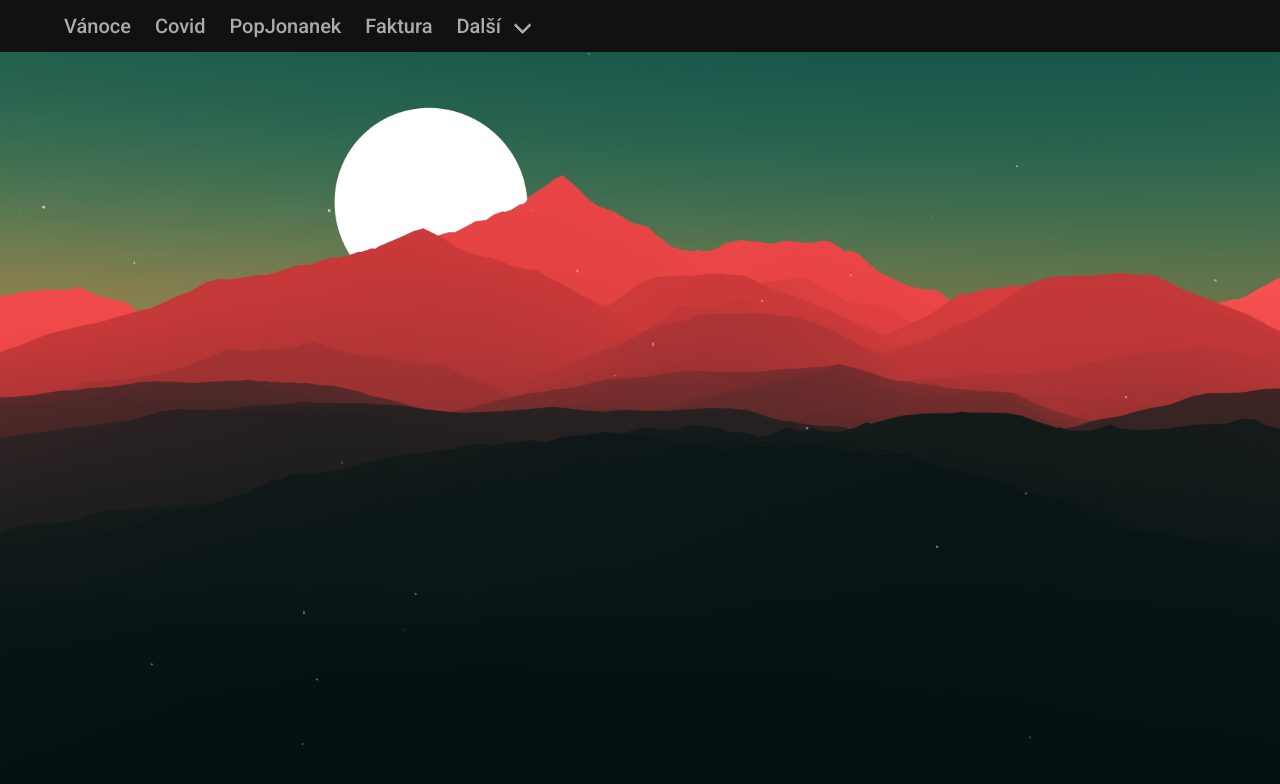
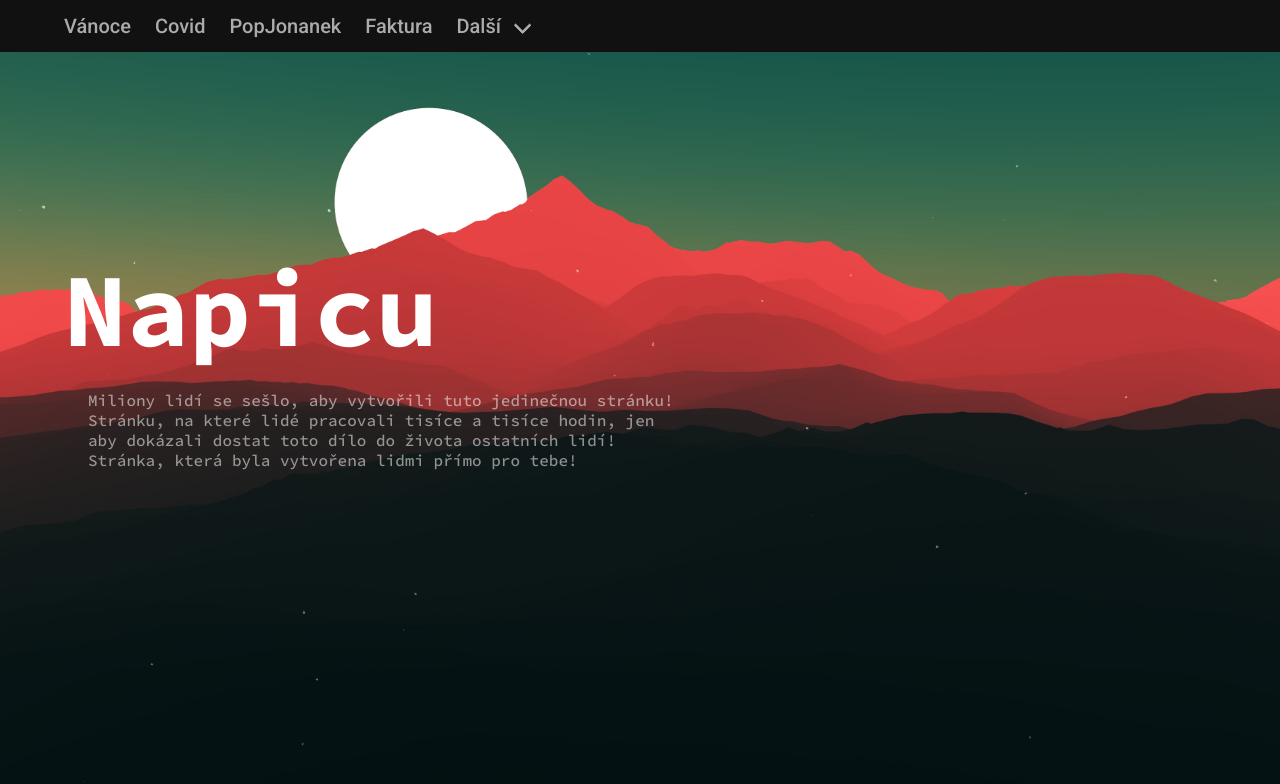
Before and after one commit to Numax-cz/NapicuWeb, an Angular app: page / in a window 1280 px wide. Shown: the top 784 px of the page. Built offline with nearby package versions, Linux system fonts and the light colour scheme.

Commit message:
Upraven hlavní title stránky

```diff
--- a/src/app/index/index.component.html
+++ b/src/app/index/index.component.html
@@ -1,7 +1,6 @@
 <section id="Background">
   <header>
     <main>
-
       <nav class="navbar is-size-5" role="navigation" aria-label="main navigation">
         <div class="container">
           <div class="navbar-brand">
@@ -48,8 +47,26 @@
           </div>
         </div>
       </nav>
+      <div class="hero is-fullheight-with-navbar">
+        <div style="padding-top: 15%;">
+          <div class="container">
+            <h1 class="text has-text-white has-text-weight-bold" id="SourceCode">Napicu</h1>
+            <div class="container">
+              <p
+                class="ml-5 has-text-weight-medium is-size-6"
+                id="SourceCode"
+                style="color: rgba(255, 255, 255, 0.524)"
+              >
+                Miliony lidí se sešlo, aby vytvořili tuto jedinečnou stránku!<br />
+                Stránku, na které lidé pracovali tisíce a tisíce hodin, jen <br />
+                aby dokázali dostat toto dílo do života ostatních lidí!<br />
+                Stránka, která byla vytvořena lidmi přímo pro tebe!<br />
+              </p>
+            </div>
+          </div>
+        </div>
+      </div>
     </main>
-
   </header>
 
   <main></main>
--- a/src/app/index/index.component.scss
+++ b/src/app/index/index.component.scss
@@ -7,3 +7,7 @@
   width: 100%;
   height: 100%;
 }
+h1 {
+  font-size: 6.5rem;
+  line-height: initial;
+}
--- a/src/index.html
+++ b/src/index.html
@@ -16,7 +16,7 @@
       rel="stylesheet"
     />
     <link
-      href="https://fonts.googleapis.com/css2?family=Source+Code+Pro:ital,wght@0,200;0,300;0,400;0,500;0,600;0,700;0,900;1,200;1,300;1,400;1,500;1,600;1,700;1,900&display=swap"
+      href="https://fonts.googleapis.com/css2?family=Source+Code+Pro:ital,wght@0,200;0,300;0,400;0,500;0,600;0,700;0,900;1,200;1,300;1,400;1,500;1,600;1,700;1,900&amp;display=swap"
       rel="stylesheet"
     />
 
--- a/src/styles.scss
+++ b/src/styles.scss
@@ -20,7 +20,7 @@
   z-index: -1;
 }
 
-.SourceCode {
+#SourceCode {
   font-family: 'Source Code Pro', monospace;
 }
 .Ubuntu {
--- a/src/variables.scss
+++ b/src/variables.scss
@@ -7,4 +7,8 @@ $navbar-item-hover-background-color: #00000000;
 $navbar-dropdown-arrow: $navbar-item-color;
 
 $navbar-background-color: #111111;
-$navbar-dropdown-background-color: $navbar-background-color
+$navbar-dropdown-background-color: $navbar-background-color;
+
+
+//Font
+$weight-bold: bold;
```
